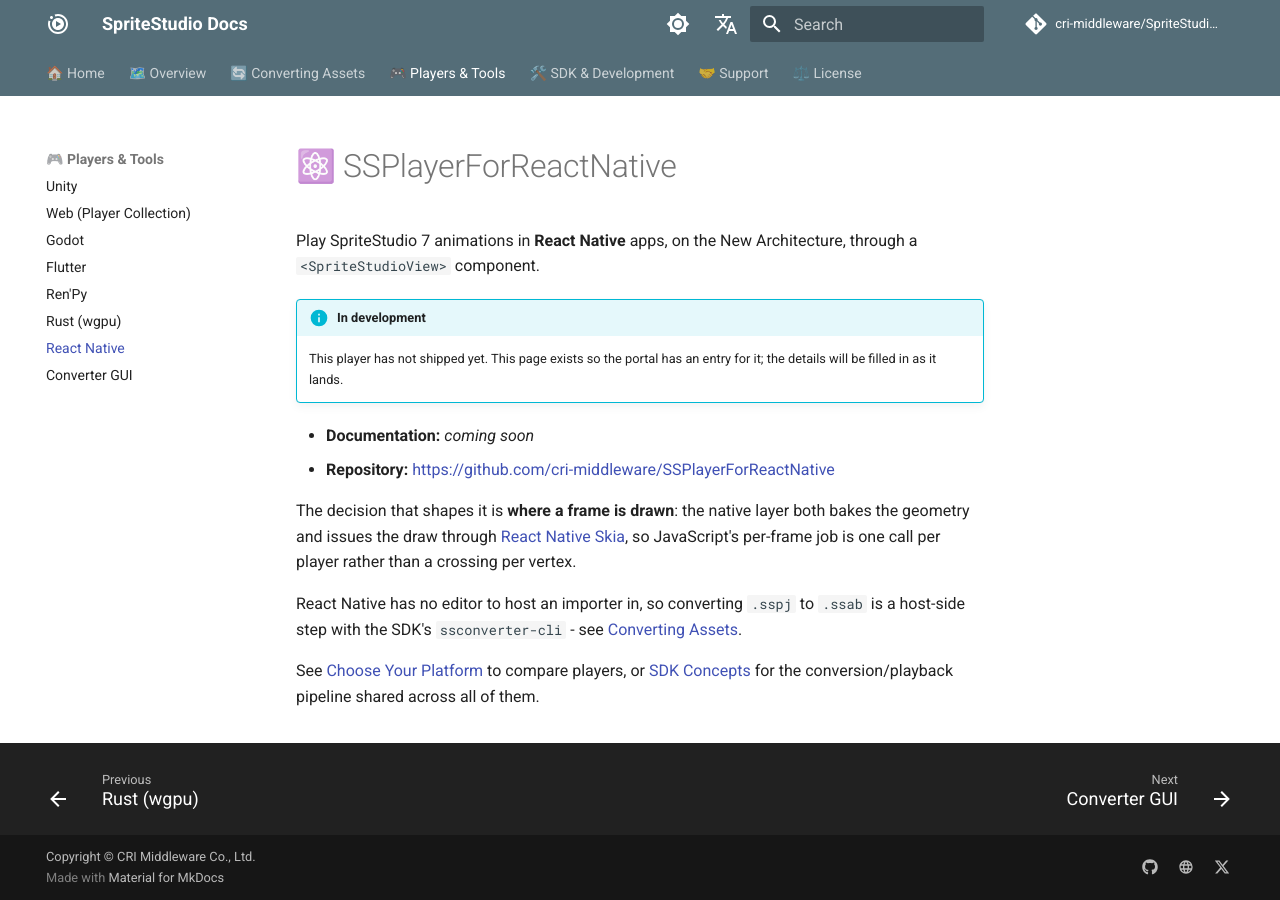
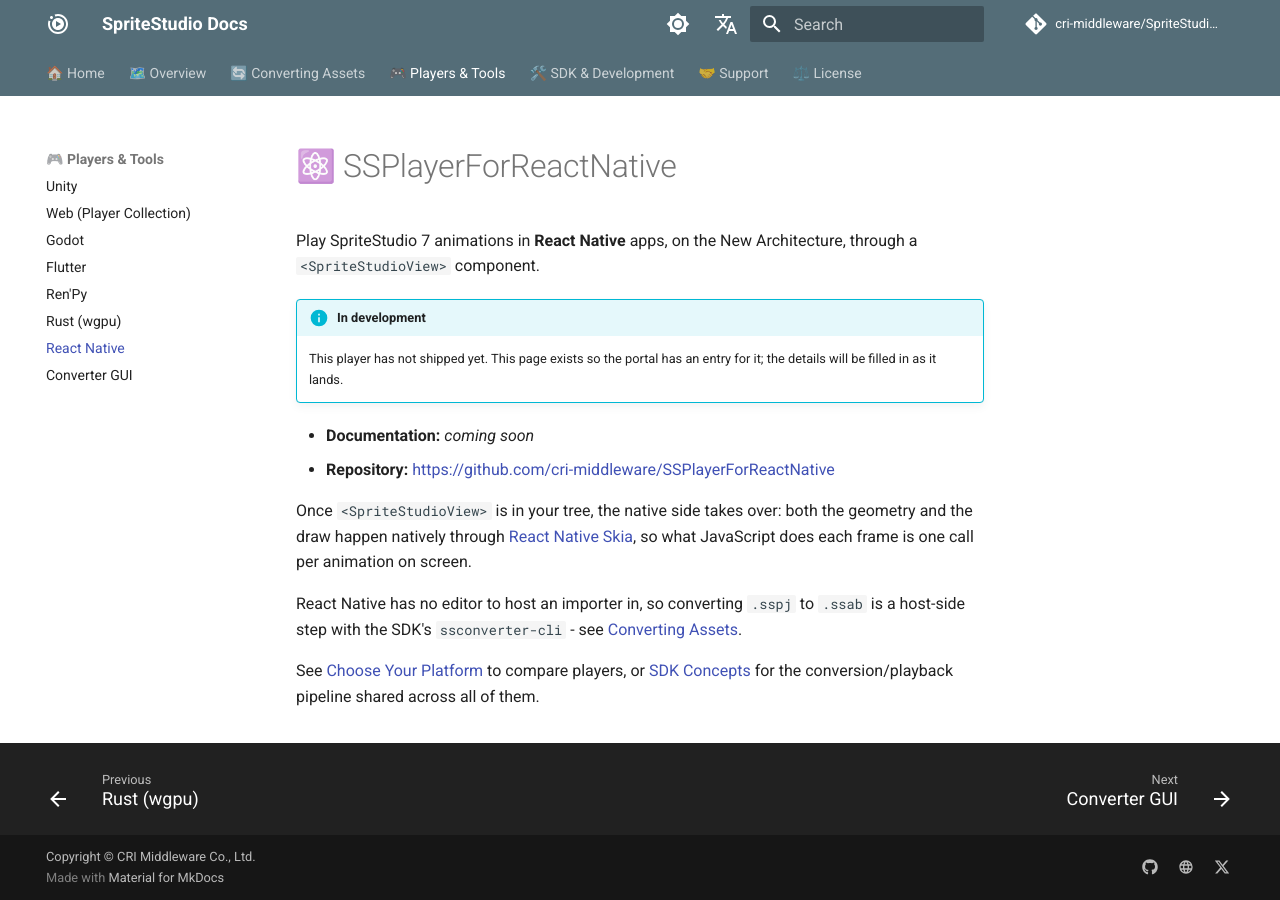
Before and after one commit to cri-middleware/SpriteStudio-Docs, an MkDocs documentation site: the page built from docs/en/players/react-native.md, in a window 1280 px wide. Built offline with MkDocs 1.6.1 and Material for MkDocs 9.7.7, drawn with Linux system fonts in a browser that asks for light colours; comment, search, counter and statistics services are not loaded.

Commit message:
docs(react-native): describe the player without the other players
The body opened with "the decision that shapes it is where a frame is
drawn" — the portal's own per-player framing, which only reads as an
answer if you already know what the other players decided. A React
Native developer arriving from a search does not.

Says the same thing from inside React Native instead: put the view in
your tree, the native side takes over, JavaScript does one call per
animation on screen. Drops the "rather than a crossing per vertex"
contrast for the same reason — it compares against an implementation
the reader never saw.

Claude-Session: https://claude.ai/code/session_016rPtmHttJpLXCKg3Nzemci

```diff
--- a/docs/en/players/react-native.md
+++ b/docs/en/players/react-native.md
@@ -10,10 +10,9 @@ Play SpriteStudio 7 animations in **React Native** apps, on the New Architecture
 - **Documentation:** _coming soon_
 - **Repository:** <https://github.com/cri-middleware/SSPlayerForReactNative>
 
-The decision that shapes it is **where a frame is drawn**: the native layer both bakes the
-geometry and issues the draw through
-[React Native Skia](https://shopify.github.io/react-native-skia/), so JavaScript's per-frame job
-is one call per player rather than a crossing per vertex.
+Once `<SpriteStudioView>` is in your tree, the native side takes over: both the geometry and the
+draw happen natively through [React Native Skia](https://shopify.github.io/react-native-skia/),
+so what JavaScript does each frame is one call per animation on screen.
 
 React Native has no editor to host an importer in, so converting `.sspj` to `.ssab` is a
 host-side step with the SDK's `ssconverter-cli` - see [Converting Assets](../overview/conversion.md).
```
Also changed, not shown: docs/ja/players/react-native.md (+4 -4 lines).
